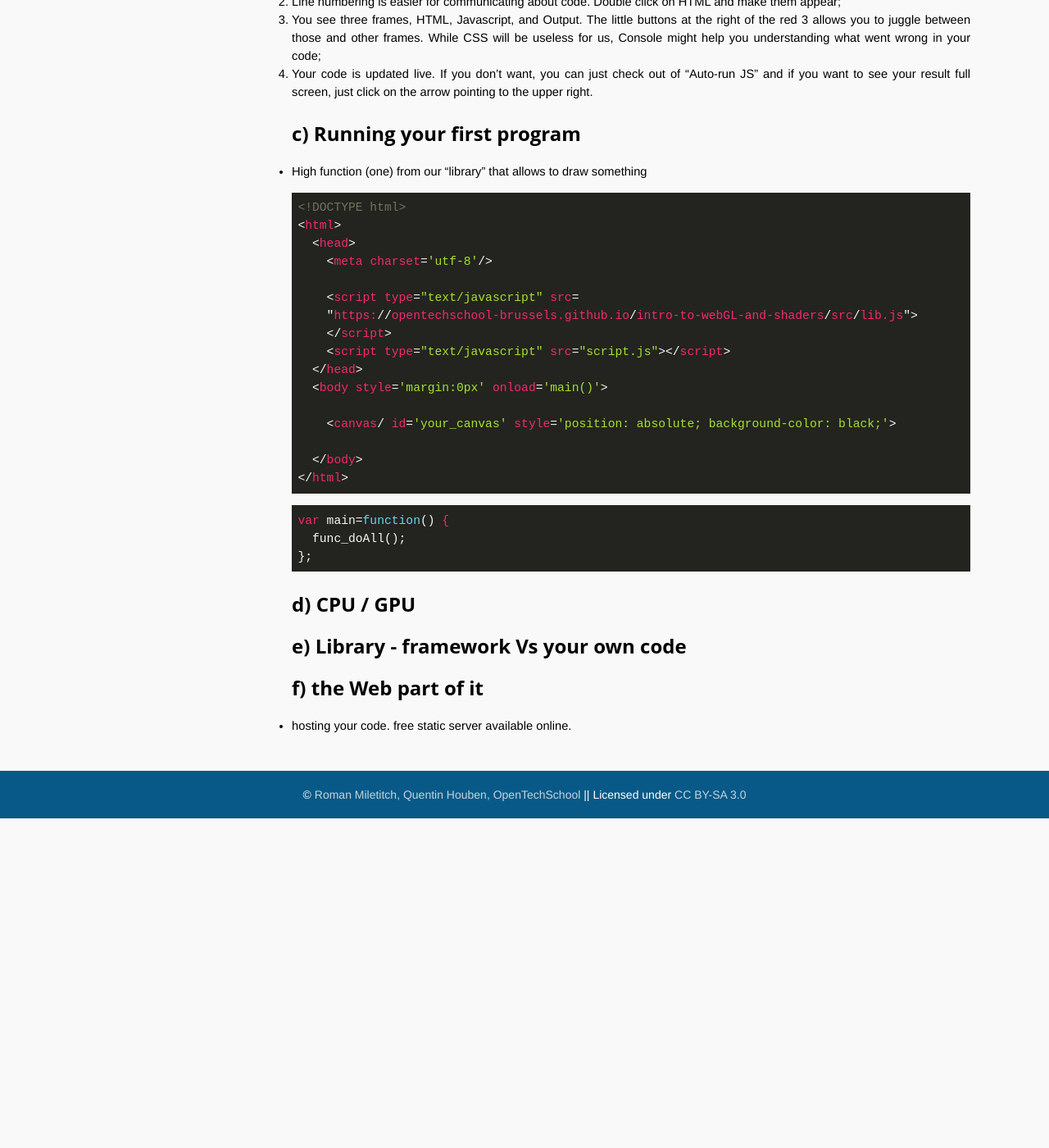
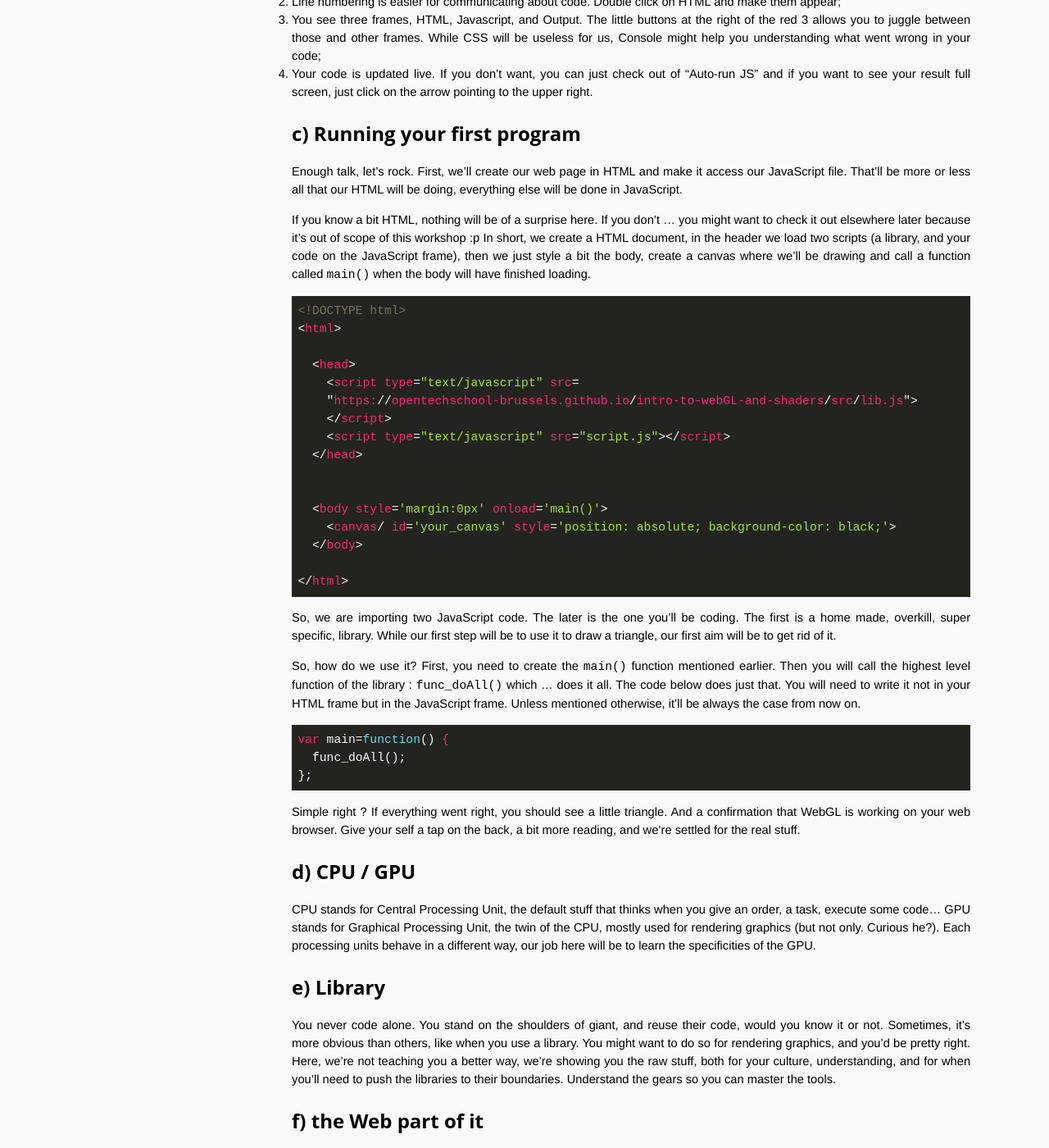
Before and after one commit to OpenTechSchool-Brussels/intro-to-webGL-and-shaders, a Jekyll site: the page built from log0_setting-up.markdown, in a window 1280 px wide and 1400 px high, scrolled down 1251 px. Shown: the whole window at 82% size. Built offline with Jekyll 4.4.1, drawn with Linux system fonts in a browser that asks for light colours; before the commit the page ends 2249 px from its top, so only the background shows below that; some of the changed text lies outside the part shown.

Commit message:
Update log0_setting-up.markdown

```diff
--- a/log0_setting-up.markdown
+++ b/log0_setting-up.markdown
@@ -35,27 +35,33 @@ A few helping points to get you started (each are linked with a red marker of th
 
 ## c) Running your first program
 
-* High function (one) from our "library" that allows to draw something
+Enough talk, let's rock. First, we'll create our web page in HTML and make it access our JavaScript file. That'll be more or less all that our HTML will be doing, everything else will be done in JavaScript.
+
+If you know a bit HTML, nothing will be of a surprise here. If you don't ... you might want to check it out elsewhere later because it's out of scope of this workshop :p In short, we create a HTML document, in the header we load two scripts (a library, and your code on the JavaScript frame), then we just style a bit the body, create a canvas where we'll be drawing and call a function called `main()` when the body will have finished loading.
+
 
 ~~~ HTML
 <!DOCTYPE html>
 <html>
+
   <head>
-    <meta charset='utf-8'/>
-
     <script type="text/javascript" src=
     "https://opentechschool-brussels.github.io/intro-to-webGL-and-shaders/src/lib.js">
     </script>
     <script type="text/javascript" src="script.js"></script>
   </head>
+
+
   <body style='margin:0px' onload='main()'>
+    <canvas/ id='your_canvas' style='position: absolute; background-color: black;'>
+  </body>
 
-    <canvas/ id='your_canvas' style='position: absolute; background-color: black;'>
-
-  </body>
 </html>
 ~~~
 
+So, we are importing two JavaScript code. The later is the one you'll be coding. The first is a home made, overkill, super specific, library. While our first step will be to use it to draw a triangle, our first aim will be to get rid of it.
+
+So, how do we use it? First, you need to create the `main()` function mentioned earlier. Then you will call the highest level function of the library : `func_doAll()` which ... does it all. The code below does just that. You will need to write it not in your HTML frame but in the JavaScript frame. Unless mentioned otherwise, it'll be always the case from now on.
 
 ~~~ JavaScript
 var main=function() {
@@ -63,14 +69,15 @@ var main=function() {
 };
 ~~~
 
+Simple right ? If everything went right, you should see a little triangle. And a confirmation that WebGL is working on your web browser. Give your self a tap on the back, a bit more reading, and we're settled for the real stuff.
 
 
 ## d) CPU / GPU
+CPU stands for Central Processing Unit, the default stuff that thinks when you give an order, a task, execute some code... GPU stands for Graphical Processing Unit, the twin of the CPU, mostly used for rendering graphics (but not only. Curious he?). Each processing units behave in a different way, our job here will be to learn the specificities of the GPU.
 
 
-
-## e) Library - framework Vs your own code
-
+## e) Library
+You never code alone. You stand on the shoulders of giant, and reuse their code, would you know it or not. Sometimes, it's more obvious than others, like when you use a library. You might want to do so for rendering graphics, and you'd be pretty right. Here, we're not teaching you a better way, we're showing you the raw stuff, both for your culture, understanding, and for when you'll need to push the libraries to their boundaries. Understand the gears so you can master the tools.
 
 ## f) the Web part of it
-* hosting your code. free static server available online.
+In this workshop, we chose WebGL instead of OpenGL for numerous reasons. Among others was to allow you to easily share your results. While JSBin is super nice for fast prototyping, you might want to host your code somewhere more classic. There are numerous free static server provider available online (like [neocities](neocities.org)), you might want to check that after the workshop.
```
